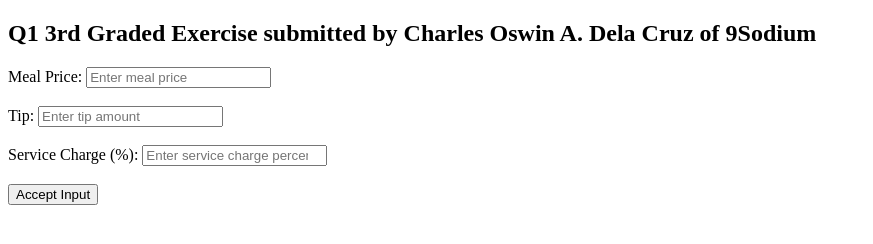
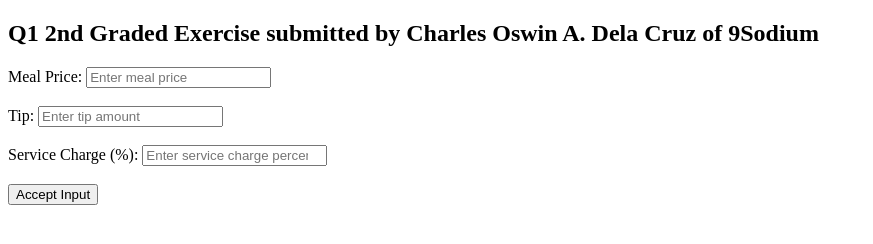
Before and after one commit to b2029coadelacruz/b2029coadelacruz-pshs.edu.phCS3_1stQtrPortfolio, a plain HTML site: page Q12GSodiumDelaCruz.html in a window 1280 px wide. Shown: the whole page, without its empty margins (0-873 px from the left). Drawn offline with Linux system fonts and the light colour scheme.

Commit message:
Update Q12GSodiumDelaCruz.html

```diff
--- a/Q12GSodiumDelaCruz.html
+++ b/Q12GSodiumDelaCruz.html
@@ -2,7 +2,7 @@
 <html>
 <body>
 
-    <h2> Q1 3rd Graded Exercise submitted by Charles Oswin A. Dela Cruz of 9Sodium</h2>
+    <h2> Q1 2nd Graded Exercise submitted by Charles Oswin A. Dela Cruz of 9Sodium</h2>
 
     <label for="mealPrice">Meal Price:</label>
     <input type="number" id="mealPrice" placeholder="Enter meal price" required><br><br>
```
